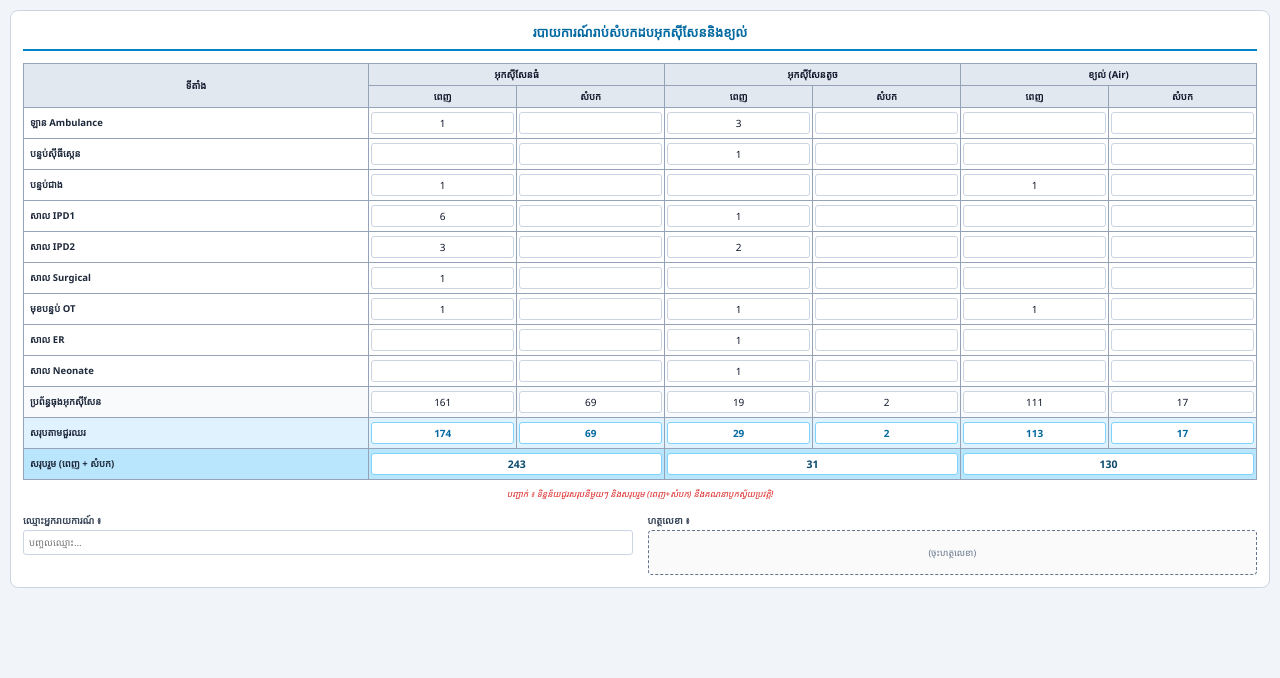
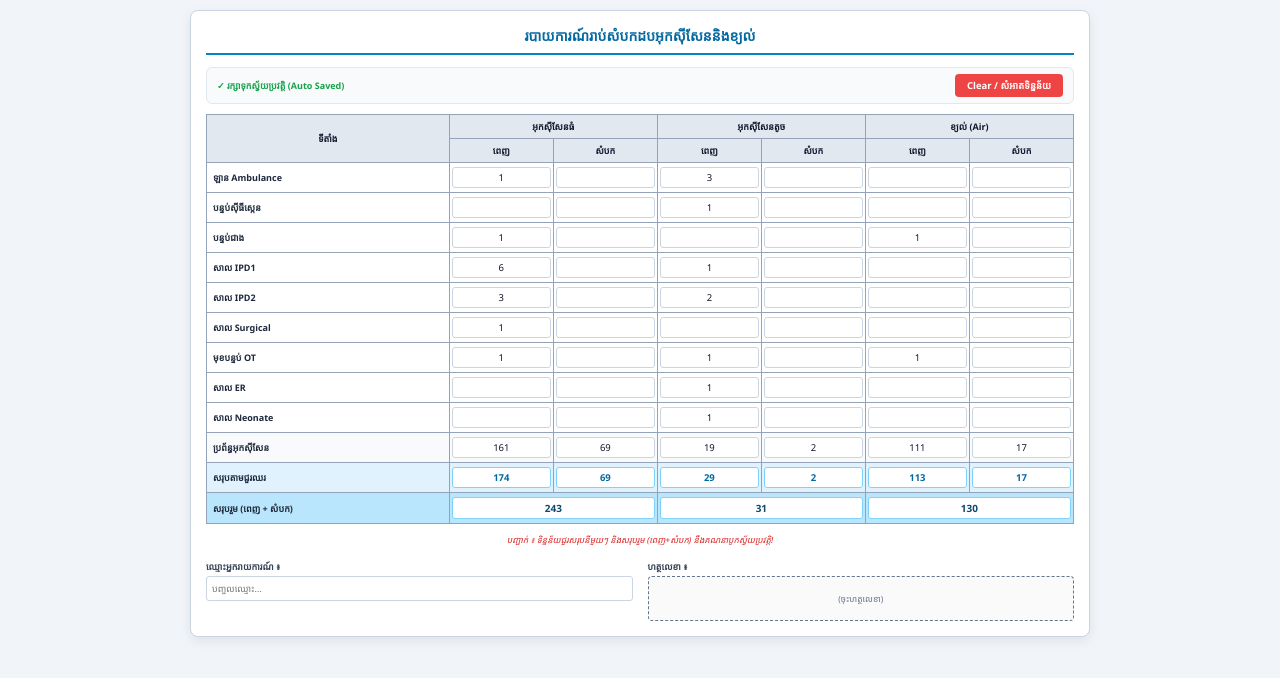
Before and after one commit to phearom150207-rum/Oxygen-and-air-cylinder-count-, a plain HTML site: page index.html in a window 1280 px wide. Drawn offline with Linux system fonts and the light colour scheme; a web font is replaced by a local one.

Commit message:
Update index.html

```diff
--- a/index.html
+++ b/index.html
@@ -2,7 +2,7 @@
 <html lang="km">
 <head>
     <meta charset="UTF-8">
-    <meta name="viewport" content="width=device-width, initial-scale=1.0">
+    <meta name="viewport" content="width=device-width, initial-scale=1.0, maximum-scale=1.0, user-scalable=no">
     <title>របាយការណ៍រាប់សំបកដបអុកស៊ីសែននិងខ្យល់</title>
     <style>
         @import url('https://fonts.googleapis.com/css2?family=Moul&family=Siemreap&display=swap');
@@ -26,11 +26,12 @@
         }
 
         .container {
-            max-width: 100%;
+            max-width: 900px;
             margin: 0 auto;
             background: #ffffff;
             border-radius: 8px;
-            padding: 12px;
+            box-shadow: 0 4px 12px rgba(0, 0, 0, 0.08);
+            padding: 15px;
             border: 1px solid #cbd5e1;
         }
 
@@ -44,16 +45,50 @@
         .header h2 {
             font-family: 'Moul', 'Khmer OS Muol Light', serif;
             color: #0369a1;
-            font-size: 13px;
+            font-size: 14px;
             margin: 0;
             line-height: 1.5;
+        }
+
+        .action-bar {
+            display: flex;
+            justify-content: space-between;
+            align-items: center;
+            margin-bottom: 10px;
+            background: #f8fafc;
+            padding: 6px 10px;
+            border-radius: 6px;
+            border: 1px solid #e2e8f0;
+        }
+
+        .status-text {
+            font-size: 9px;
+            color: #16a34a;
+            font-weight: bold;
+        }
+
+        .btn-clear {
+            background-color: #ef4444;
+            color: #ffffff;
+            border: none;
+            padding: 5px 12px;
+            border-radius: 4px;
+            font-family: inherit;
+            font-size: 9.5px;
+            font-weight: bold;
+            cursor: pointer;
+            transition: background-color 0.2s;
+        }
+
+        .btn-clear:hover {
+            background-color: #dc2626;
         }
 
         table {
             width: 100%;
             border-collapse: collapse;
             text-align: center;
-            font-size: 10px;
+            font-size: 9.5px;
             table-layout: fixed;
         }
 
@@ -68,7 +103,8 @@
             background-color: #e2e8f0;
             color: #0f172a;
             font-weight: bold;
-            font-size: 9.5px;
+            font-size: 9px;
+            padding: 5px 2px;
         }
 
         .bg-subtle {
@@ -90,7 +126,7 @@
             padding-left: 6px;
             font-weight: 600;
             color: #1e293b;
-            font-size: 9.5px;
+            font-size: 9px;
         }
 
         input[type="text"], input[type="number"] {
@@ -100,7 +136,7 @@
             border-radius: 3px;
             text-align: center;
             font-family: inherit;
-            font-size: 10px;
+            font-size: 9.5px;
             background-color: #fff;
             color: #0f172a;
             -moz-appearance: textfield;
@@ -119,7 +155,7 @@
         .cat-sum-input {
             background-color: #bae6fd;
             color: #0c4a6e !important;
-            font-size: 10.5px !important;
+            font-size: 10px !important;
         }
 
         input::-webkit-outer-spin-button,
@@ -137,9 +173,10 @@
         .note {
             font-size: 8.5px;
             color: #dc2626;
-            margin-top: 8px;
+            margin-top: 10px;
             text-align: center;
             font-style: italic;
+            font-weight: 500;
         }
 
         .footer-section {
@@ -158,14 +195,14 @@
             margin-bottom: 3px;
             font-weight: bold;
             color: #334155;
-            font-size: 9.5px;
+            font-size: 9px;
         }
 
         .field-group input {
             text-align: left;
             width: 100%;
             padding: 5px;
-            font-size: 9.5px;
+            font-size: 9px;
         }
 
         .signature-box {
@@ -178,7 +215,21 @@
             color: #64748b;
             background-color: #fafafa;
             margin-top: 3px;
-            font-size: 9px;
+            font-size: 8.5px;
+        }
+
+        @media print {
+            .action-bar {
+                display: none !important;
+            }
+            body {
+                background-color: #fff;
+                padding: 0;
+            }
+            .container {
+                box-shadow: none;
+                border: none;
+            }
         }
     </style>
 </head>
@@ -187,6 +238,11 @@
 <div class="container">
     <div class="header">
         <h2>របាយការណ៍រាប់សំបកដបអុកស៊ីសែននិងខ្យល់</h2>
+    </div>
+
+    <div class="action-bar">
+        <span class="status-text" id="save-status">✓ រក្សាទុកស្វ័យប្រវត្តិ (Auto Saved)</span>
+        <button type="button" class="btn-clear" onclick="clearData()">Clear / សំអាតទិន្នន័យ</button>
     </div>
 
     <table>
@@ -209,93 +265,93 @@
         <tbody>
             <tr class="data-row">
                 <td class="location-cell">ឡាន Ambulance</td>
-                <td><input type="number" class="col-0" value="1" oninput="calculateTotals()"></td>
-                <td><input type="number" class="col-1" value="" oninput="calculateTotals()"></td>
-                <td><input type="number" class="col-2" value="3" oninput="calculateTotals()"></td>
-                <td><input type="number" class="col-3" value="" oninput="calculateTotals()"></td>
-                <td><input type="number" class="col-4" value="" oninput="calculateTotals()"></td>
-                <td><input type="number" class="col-5" value="" oninput="calculateTotals()"></td>
+                <td><input type="number" class="col-0 save-field" data-id="r0c0" value="1" oninput="handleInput()"></td>
+                <td><input type="number" class="col-1 save-field" data-id="r0c1" value="" oninput="handleInput()"></td>
+                <td><input type="number" class="col-2 save-field" data-id="r0c2" value="3" oninput="handleInput()"></td>
+                <td><input type="number" class="col-3 save-field" data-id="r0c3" value="" oninput="handleInput()"></td>
+                <td><input type="number" class="col-4 save-field" data-id="r0c4" value="" oninput="handleInput()"></td>
+                <td><input type="number" class="col-5 save-field" data-id="r0c5" value="" oninput="handleInput()"></td>
             </tr>
             <tr class="data-row">
                 <td class="location-cell">បន្ទប់ស៊ីធីស្កេន</td>
-                <td><input type="number" class="col-0" value="" oninput="calculateTotals()"></td>
-                <td><input type="number" class="col-1" value="" oninput="calculateTotals()"></td>
-                <td><input type="number" class="col-2" value="1" oninput="calculateTotals()"></td>
-                <td><input type="number" class="col-3" value="" oninput="calculateTotals()"></td>
-                <td><input type="number" class="col-4" value="" oninput="calculateTotals()"></td>
-                <td><input type="number" class="col-5" value="" oninput="calculateTotals()"></td>
+                <td><input type="number" class="col-0 save-field" data-id="r1c0" value="" oninput="handleInput()"></td>
+                <td><input type="number" class="col-1 save-field" data-id="r1c1" value="" oninput="handleInput()"></td>
+                <td><input type="number" class="col-2 save-field" data-id="r1c2" value="1" oninput="handleInput()"></td>
+                <td><input type="number" class="col-3 save-field" data-id="r1c3" value="" oninput="handleInput()"></td>
+                <td><input type="number" class="col-4 save-field" data-id="r1c4" value="" oninput="handleInput()"></td>
+                <td><input type="number" class="col-5 save-field" data-id="r1c5" value="" oninput="handleInput()"></td>
             </tr>
             <tr class="data-row">
                 <td class="location-cell">បន្ទប់ជាង</td>
-                <td><input type="number" class="col-0" value="1" oninput="calculateTotals()"></td>
-                <td><input type="number" class="col-1" value="" oninput="calculateTotals()"></td>
-                <td><input type="number" class="col-2" value="" oninput="calculateTotals()"></td>
-                <td><input type="number" class="col-3" value="" oninput="calculateTotals()"></td>
-                <td><input type="number" class="col-4" value="1" oninput="calculateTotals()"></td>
-                <td><input type="number" class="col-5" value="" oninput="calculateTotals()"></td>
+                <td><input type="number" class="col-0 save-field" data-id="r2c0" value="1" oninput="handleInput()"></td>
+                <td><input type="number" class="col-1 save-field" data-id="r2c1" value="" oninput="handleInput()"></td>
+                <td><input type="number" class="col-2 save-field" data-id="r2c2" value="" oninput="handleInput()"></td>
+                <td><input type="number" class="col-3 save-field" data-id="r2c3" value="" oninput="handleInput()"></td>
+                <td><input type="number" class="col-4 save-field" data-id="r2c4" value="1" oninput="handleInput()"></td>
+                <td><input type="number" class="col-5 save-field" data-id="r2c5" value="" oninput="handleInput()"></td>
             </tr>
             <tr class="data-row">
                 <td class="location-cell">សាល IPD1</td>
-                <td><input type="number" class="col-0" value="6" oninput="calculateTotals()"></td>
-                <td><input type="number" class="col-1" value="" oninput="calculateTotals()"></td>
-                <td><input type="number" class="col-2" value="1" oninput="calculateTotals()"></td>
-                <td><input type="number" class="col-3" value="" oninput="calculateTotals()"></td>
-                <td><input type="number" class="col-4" value="" oninput="calculateTotals()"></td>
-                <td><input type="number" class="col-5" value="" oninput="calculateTotals()"></td>
+                <td><input type="number" class="col-0 save-field" data-id="r3c0" value="6" oninput="handleInput()"></td>
+                <td><input type="number" class="col-1 save-field" data-id="r3c1" value="" oninput="handleInput()"></td>
+                <td><input type="number" class="col-2 save-field" data-id="r3c2" value="1" oninput="handleInput()"></td>
+                <td><input type="number" class="col-3 save-field" data-id="r3c3" value="" oninput="handleInput()"></td>
+                <td><input type="number" class="col-4 save-field" data-id="r3c4" value="" oninput="handleInput()"></td>
+                <td><input type="number" class="col-5 save-field" data-id="r3c5" value="" oninput="handleInput()"></td>
             </tr>
             <tr class="data-row">
                 <td class="location-cell">សាល IPD2</td>
-                <td><input type="number" class="col-0" value="3" oninput="calculateTotals()"></td>
-                <td><input type="number" class="col-1" value="" oninput="calculateTotals()"></td>
-                <td><input type="number" class="col-2" value="2" oninput="calculateTotals()"></td>
-                <td><input type="number" class="col-3" value="" oninput="calculateTotals()"></td>
-                <td><input type="number" class="col-4" value="" oninput="calculateTotals()"></td>
-                <td><input type="number" class="col-5" value="" oninput="calculateTotals()"></td>
+                <td><input type="number" class="col-0 save-field" data-id="r4c0" value="3" oninput="handleInput()"></td>
+                <td><input type="number" class="col-1 save-field" data-id="r4c1" value="" oninput="handleInput()"></td>
+                <td><input type="number" class="col-2 save-field" data-id="r4c2" value="2" oninput="handleInput()"></td>
+                <td><input type="number" class="col-3 save-field" data-id="r4c3" value="" oninput="handleInput()"></td>
+                <td><input type="number" class="col-4 save-field" data-id="r4c4" value="" oninput="handleInput()"></td>
+                <td><input type="number" class="col-5 save-field" data-id="r4c5" value="" oninput="handleInput()"></td>
             </tr>
             <tr class="data-row">
                 <td class="location-cell">សាល Surgical</td>
-                <td><input type="number" class="col-0" value="1" oninput="calculateTotals()"></td>
-                <td><input type="number" class="col-1" value="" oninput="calculateTotals()"></td>
-                <td><input type="number" class="col-2" value="" oninput="calculateTotals()"></td>
-                <td><input type="number" class="col-3" value="" oninput="calculateTotals()"></td>
-                <td><input type="number" class="col-4" value="" oninput="calculateTotals()"></td>
-                <td><input type="number" class="col-5" value="" oninput="calculateTotals()"></td>
+                <td><input type="number" class="col-0 save-field" data-id="r5c0" value="1" oninput="handleInput()"></td>
+                <td><input type="number" class="col-1 save-field" data-id="r5c1" value="" oninput="handleInput()"></td>
+                <td><input type="number" class="col-2 save-field" data-id="r5c2" value="" oninput="handleInput()"></td>
+                <td><input type="number" class="col-3 save-field" data-id="r5c3" value="" oninput="handleInput()"></td>
+                <td><input type="number" class="col-4 save-field" data-id="r5c4" value="" oninput="handleInput()"></td>
+                <td><input type="number" class="col-5 save-field" data-id="r5c5" value="" oninput="handleInput()"></td>
             </tr>
             <tr class="data-row">
                 <td class="location-cell">មុខបន្ទប់ OT</td>
-                <td><input type="number" class="col-0" value="1" oninput="calculateTotals()"></td>
-                <td><input type="number" class="col-1" value="" oninput="calculateTotals()"></td>
-                <td><input type="number" class="col-2" value="1" oninput="calculateTotals()"></td>
-                <td><input type="number" class="col-3" value="" oninput="calculateTotals()"></td>
-                <td><input type="number" class="col-4" value="1" oninput="calculateTotals()"></td>
-                <td><input type="number" class="col-5" value="" oninput="calculateTotals()"></td>
+                <td><input type="number" class="col-0 save-field" data-id="r6c0" value="1" oninput="handleInput()"></td>
+                <td><input type="number" class="col-1 save-field" data-id="r6c1" value="" oninput="handleInput()"></td>
+                <td><input type="number" class="col-2 save-field" data-id="r6c2" value="1" oninput="handleInput()"></td>
+                <td><input type="number" class="col-3 save-field" data-id="r6c3" value="" oninput="handleInput()"></td>
+                <td><input type="number" class="col-4 save-field" data-id="r6c4" value="1" oninput="handleInput()"></td>
+                <td><input type="number" class="col-5 save-field" data-id="r6c5" value="" oninput="handleInput()"></td>
             </tr>
             <tr class="data-row">
                 <td class="location-cell">សាល ER</td>
-                <td><input type="number" class="col-0" value="" oninput="calculateTotals()"></td>
-                <td><input type="number" class="col-1" value="" oninput="calculateTotals()"></td>
-                <td><input type="number" class="col-2" value="1" oninput="calculateTotals()"></td>
-                <td><input type="number" class="col-3" value="" oninput="calculateTotals()"></td>
-                <td><input type="number" class="col-4" value="" oninput="calculateTotals()"></td>
-                <td><input type="number" class="col-5" value="" oninput="calculateTotals()"></td>
+                <td><input type="number" class="col-0 save-field" data-id="r7c0" value="" oninput="handleInput()"></td>
+                <td><input type="number" class="col-1 save-field" data-id="r7c1" value="" oninput="handleInput()"></td>
+                <td><input type="number" class="col-2 save-field" data-id="r7c2" value="1" oninput="handleInput()"></td>
+                <td><input type="number" class="col-3 save-field" data-id="r7c3" value="" oninput="handleInput()"></td>
+                <td><input type="number" class="col-4 save-field" data-id="r7c4" value="" oninput="handleInput()"></td>
+                <td><input type="number" class="col-5 save-field" data-id="r7c5" value="" oninput="handleInput()"></td>
             </tr>
             <tr class="data-row">
                 <td class="location-cell">សាល Neonate</td>
-                <td><input type="number" class="col-0" value="" oninput="calculateTotals()"></td>
-                <td><input type="number" class="col-1" value="" oninput="calculateTotals()"></td>
-                <td><input type="number" class="col-2" value="1" oninput="calculateTotals()"></td>
-                <td><input type="number" class="col-3" value="" oninput="calculateTotals()"></td>
-                <td><input type="number" class="col-4" value="" oninput="calculateTotals()"></td>
-                <td><input type="number" class="col-5" value="" oninput="calculateTotals()"></td>
+                <td><input type="number" class="col-0 save-field" data-id="r8c0" value="" oninput="handleInput()"></td>
+                <td><input type="number" class="col-1 save-field" data-id="r8c1" value="" oninput="handleInput()"></td>
+                <td><input type="number" class="col-2 save-field" data-id="r8c2" value="1" oninput="handleInput()"></td>
+                <td><input type="number" class="col-3 save-field" data-id="r8c3" value="" oninput="handleInput()"></td>
+                <td><input type="number" class="col-4 save-field" data-id="r8c4" value="" oninput="handleInput()"></td>
+                <td><input type="number" class="col-5 save-field" data-id="r8c5" value="" oninput="handleInput()"></td>
             </tr>
             <tr class="data-row bg-subtle">
-                <td class="location-cell">ប្រព័ន្ធធុងអុកស៊ីសែន</td>
-                <td><input type="number" class="col-0" value="161" oninput="calculateTotals()"></td>
-                <td><input type="number" class="col-1" value="69" oninput="calculateTotals()"></td>
-                <td><input type="number" class="col-2" value="19" oninput="calculateTotals()"></td>
-                <td><input type="number" class="col-3" value="2" oninput="calculateTotals()"></td>
-                <td><input type="number" class="col-4" value="111" oninput="calculateTotals()"></td>
-                <td><input type="number" class="col-5" value="17" oninput="calculateTotals()"></td>
+                <td class="location-cell">ប្រព័ន្ធអុកស៊ីសែន</td>
+                <td><input type="number" class="col-0 save-field" data-id="r9c0" value="161" oninput="handleInput()"></td>
+                <td><input type="number" class="col-1 save-field" data-id="r9c1" value="69" oninput="handleInput()"></td>
+                <td><input type="number" class="col-2 save-field" data-id="r9c2" value="19" oninput="handleInput()"></td>
+                <td><input type="number" class="col-3 save-field" data-id="r9c3" value="2" oninput="handleInput()"></td>
+                <td><input type="number" class="col-4 save-field" data-id="r9c4" value="111" oninput="handleInput()"></td>
+                <td><input type="number" class="col-5 save-field" data-id="r9c5" value="17" oninput="handleInput()"></td>
             </tr>
             <tr class="bg-col-total">
                 <td class="location-cell">សរុបតាមជួរឈរ</td>
@@ -323,7 +379,7 @@
         <div class="footer-col">
             <div class="field-group">
                 <label>ឈ្មោះអ្នករាយការណ៍ ៖</label>
-                <input type="text" placeholder="បញ្ចូលឈ្មោះ...">
+                <input type="text" class="save-field" data-id="reporter_name" placeholder="បញ្ចូលឈ្មោះ..." oninput="handleInput()">
             </div>
         </div>
         <div class="footer-col">
@@ -338,6 +394,8 @@
 </div>
 
 <script>
+    const STORAGE_KEY = 'oxygen_air_report_data';
+
     function calculateTotals() {
         let colTotals = [];
         for (let col = 0; col < 6; col++) {
@@ -357,8 +415,70 @@
         document.getElementById('cat-total-oxy-small').value = colTotals[2] + colTotals[3];
         document.getElementById('cat-total-air').value = colTotals[4] + colTotals[5];
     }
-    calculateTotals();
+
+    function saveAllData() {
+        let fields = document.querySelectorAll('.save-field');
+        let data = {};
+        fields.forEach(field => {
+            let id = field.getAttribute('data-id');
+            if (id) {
+                data[id] = field.value;
+            }
+        });
+        localStorage.setItem(STORAGE_KEY, JSON.stringify(data));
+
+        let status = document.getElementById('save-status');
+        if (status) {
+            status.innerText = "✓ រក្សាទុកស្វ័យប្រវត្តិ (Auto Saved)";
+            status.style.color = "#16a34a";
+        }
+    }
+
+    function loadSavedData() {
+        let saved = localStorage.getItem(STORAGE_KEY);
+        if (saved) {
+            try {
+                let data = JSON.parse(saved);
+                let fields = document.querySelectorAll('.save-field');
+                fields.forEach(field => {
+                    let id = field.getAttribute('data-id');
+                    if (id && data.hasOwnProperty(id)) {
+                        field.value = data[id];
+                    }
+                });
+            } catch (e) {
+                console.error("Error loading saved data", e);
+            }
+        }
+        calculateTotals();
+    }
+
+    function handleInput() {
+        calculateTotals();
+        saveAllData();
+    }
+
+    function clearData() {
+        if (confirm("តើអ្នកពិតជាចង់សំអាតទិន្នន័យទាំងអស់ដែលបានបញ្ចូលមែនទេ?")) {
+            let fields = document.querySelectorAll('.save-field');
+            fields.forEach(field => {
+                field.value = "";
+            });
+            localStorage.removeItem(STORAGE_KEY);
+            calculateTotals();
+
+            let status = document.getElementById('save-status');
+            if (status) {
+                status.innerText = "✓ ទិន្នន័យត្រូវបានសំអាតរួចរាល់";
+                status.style.color = "#dc2626";
+            }
+        }
+    }
+
+    window.onload = function() {
+        loadSavedData();
+    };
 </script>
 
 </body>
-                      </html>
+                </html>
```
